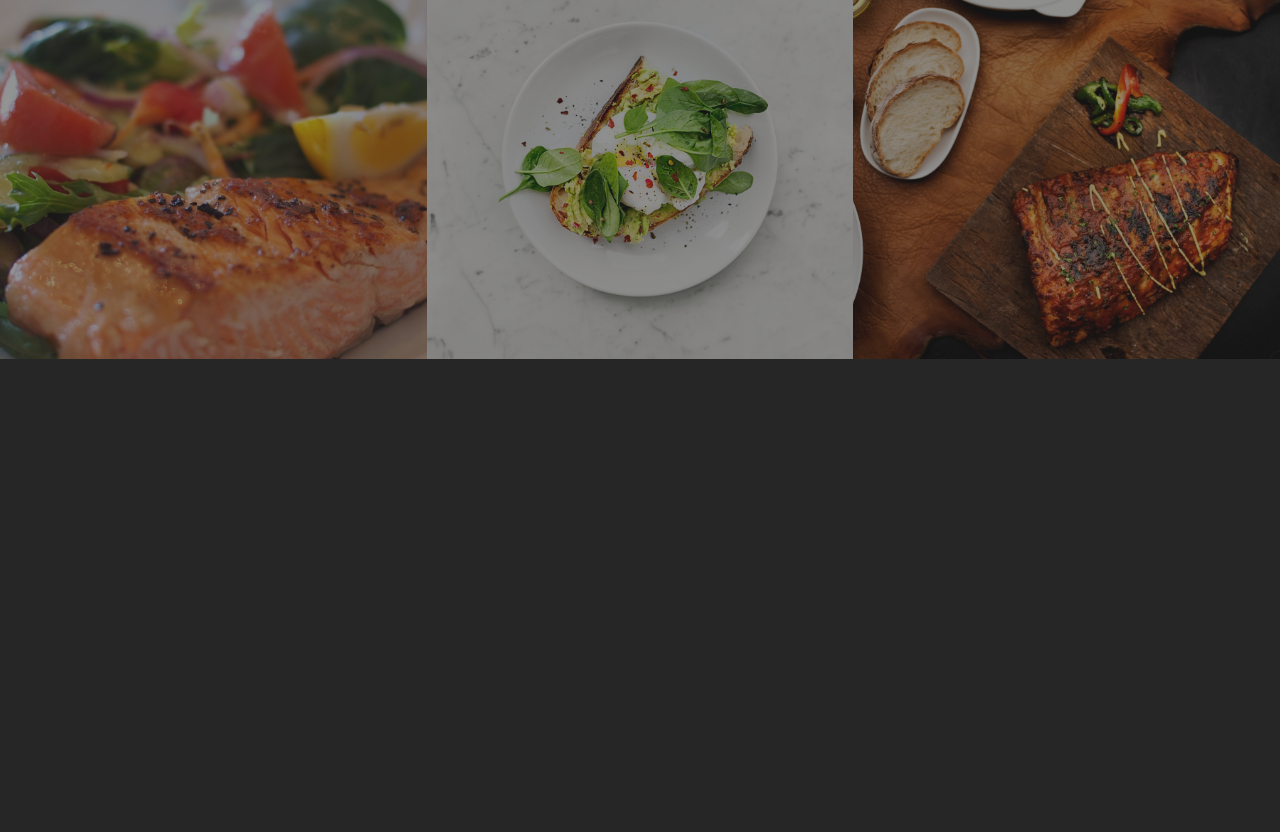
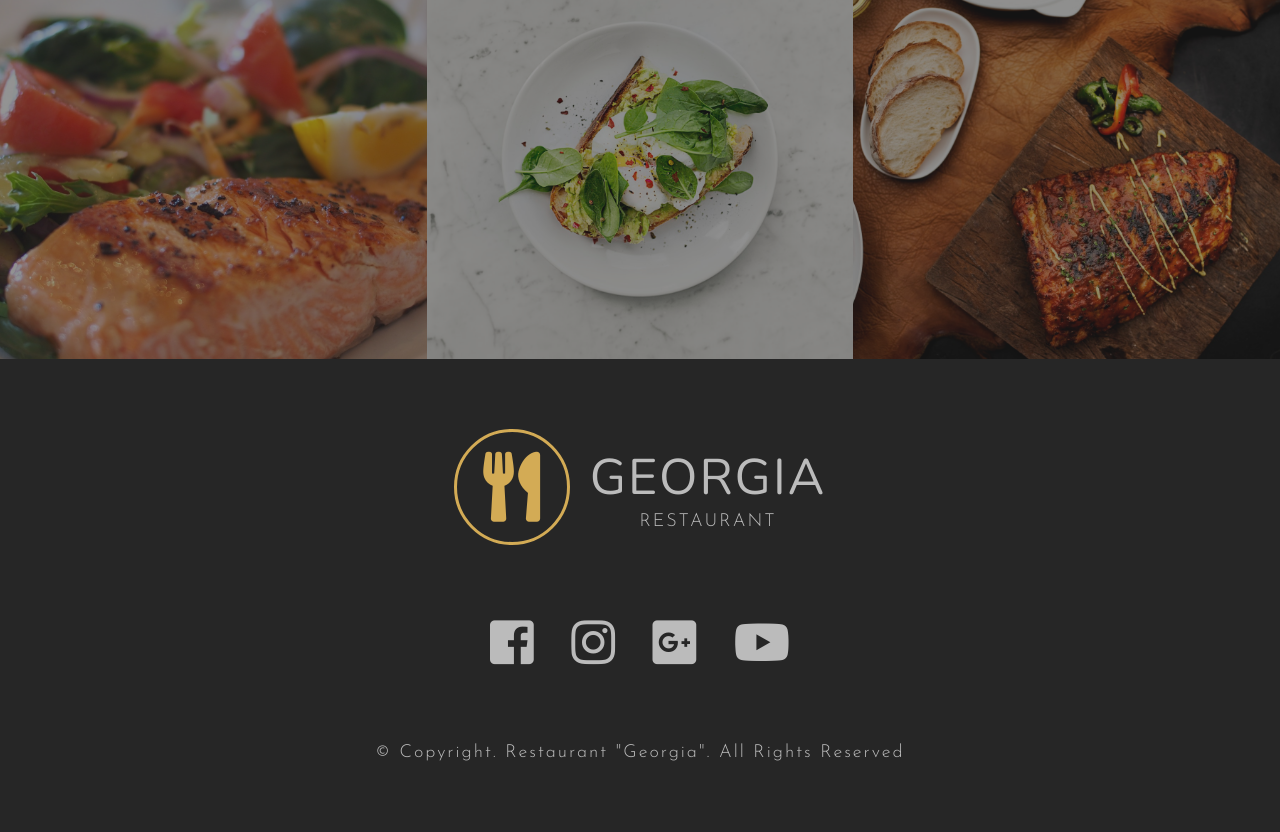
Before and after one commit to hanhngooo/Restaurant-Georgia, a website: page Project 1 - Starter Files/index.html in a window 1280 px wide. Shown: the part 1929-2761 px from the top of the page. Before the commit the page ends 2288 px from the top, so only its background shows below. Drawn offline with nearby package versions, Linux system fonts and the light colour scheme.

Commit message:
Add style for footer

```diff
--- a/Project 1 - Starter Files/index.html
+++ b/Project 1 - Starter Files/index.html
@@ -119,5 +119,48 @@
       </div>
     </section>
     <!--End of Gallery-->
+
+    <!--Footer-->
+    <footer class="footer">
+      <div class="footer-header">
+        <a href="#" class="logo"><i class="fas fa-utensils"></i></a>
+        <div>
+          <h1 class="main-name">Georgia</h1>
+          <p class="sub-name">Restaurant</p>
+        </div>
+      </div>
+
+      <div class="footer-social-media">
+        <ul class="social-media">
+          <li class="social-media-item">
+            <a href="#" class="social-media-link">
+              <i class="fab fa-facebook-square"></i>
+            </a>
+          </li>
+          <li class="social-media-item">
+            <a href="#" class="social-media-link">
+              <i class="fab fa-instagram"></i>
+            </a>
+          </li>
+          <li class="social-media-item">
+            <a href="#" class="social-media-link">
+              <i class="fab fa-google-plus-square"></i>
+            </a>
+          </li>
+          <li class="social-media-item">
+            <a href="#" class="social-media-link">
+              <i class="fab fa-youtube"></i>
+            </a>
+          </li>
+        </ul>
+      </div>
+
+      <div class="footer-copyright">
+        <p class="footer-copyright-paragraph">
+          &copy; Copyright. Restaurant "Georgia". All Rights Reserved
+        </p>
+      </div>
+    </footer>
+    <!--End of Footer-->
   </body>
 </html>
--- a/Project 1 - Starter Files/scss/_layout.scss
+++ b/Project 1 - Starter Files/scss/_layout.scss
@@ -116,3 +116,43 @@
     flex-wrap: wrap;
   }
 }
+
+.footer {
+  padding: 70px 0;
+  @include flexLayout;
+  flex-direction: column;
+
+  &-header {
+    display: flex;
+    align-items: center;
+    margin-bottom: 70px;
+  }
+
+  .social-media {
+    display: flex;
+    width: 300px;
+    justify-content: space-between;
+    margin-bottom: 70px;
+
+    &-item {
+      list-style: none;
+    }
+
+    &-link {
+      text-decoration: none;
+      font-size: 50px;
+      color: $color-secondary;
+      transition: color 0.7s;
+      &:hover {
+        color: $color-primary;
+      }
+    }
+  }
+
+  &-copyright-paragraph {
+    font-family: $font-josefinSans;
+    font-size: 18px;
+    color: $color-secondary;
+    @include textStyles(capitalize);
+  }
+}
```
Also changed, not shown: Project 1 - Starter Files/css/main.css.
